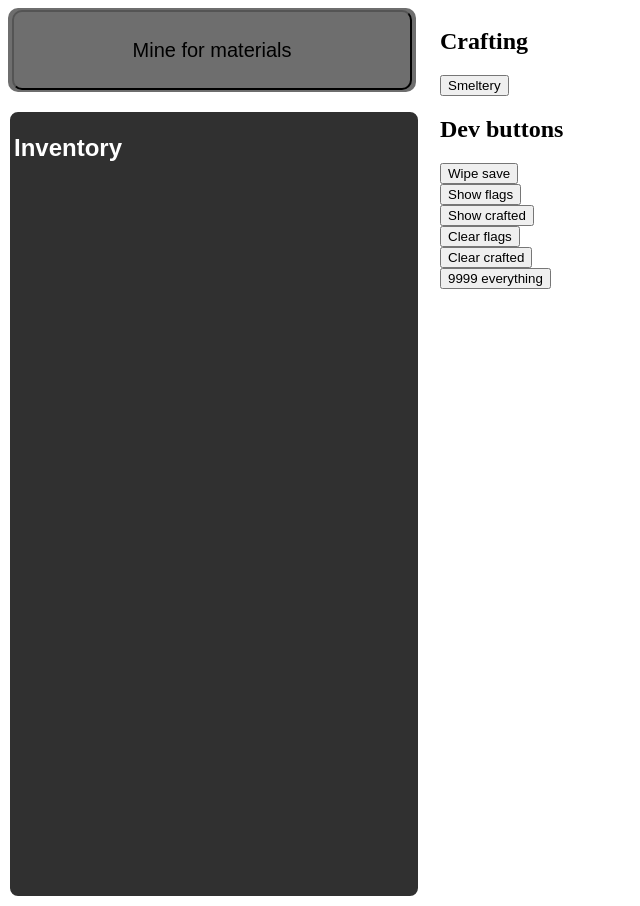
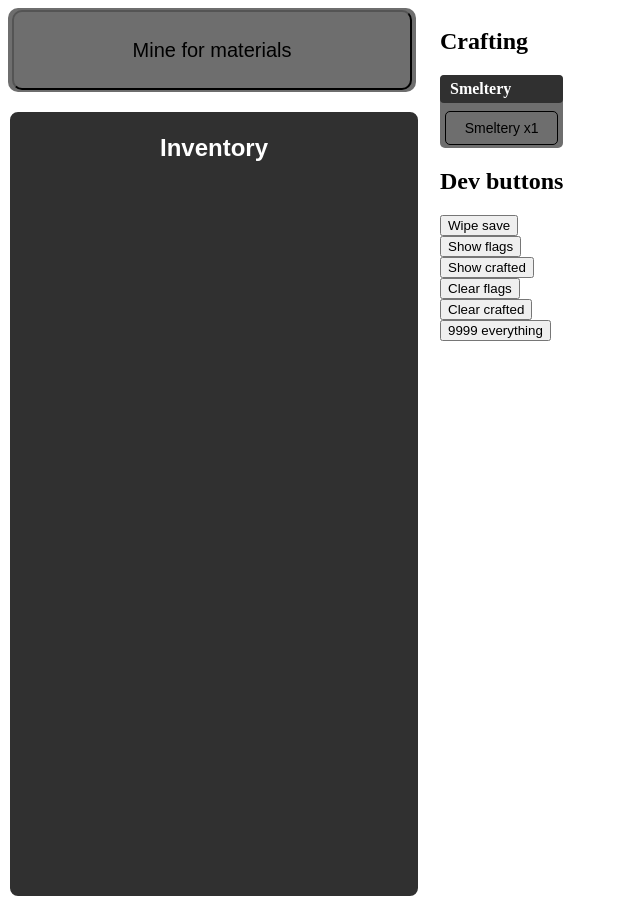
Before and after one commit to victorAsksWhy/the-depths-game, a website built with Vite: page index.html in a window 1280 px wide. Both pictures are taken after a click on the element "Smeltery". Shown: the whole page, without its empty margins (0-640 px from the left). Built offline with nearby package versions, Linux system fonts and the light colour scheme; files whose address does not match are found by name.

Commit message:
Made stuff pretty
Fancy collapsing menu that was painful to build

```diff
--- a/src/crafting.ts
+++ b/src/crafting.ts
@@ -111,7 +111,6 @@ function meetsRequirements(recipe:Recipe):boolean{
     return true;
 }
 function craft(recipe:Recipe, count:number):boolean{
-    renderCraftingButtons();
     if(!meetsRequirements(recipe)){
         return false;
     }
@@ -143,7 +142,6 @@ function craft(recipe:Recipe, count:number):boolean{
         }
     }
     craftedOnce.add(recipe.id);
-    renderCraftingButtons();
     return true;
 }
 async function fetchRecipes():Promise<void>{
@@ -167,41 +165,54 @@ function buildRecipeMap(){
         recipeIDs[recipe.id] = recipe;
     }
 }
+function createButton(recipe: Recipe, count: number) {
+    const btn = document.createElement("button");
+    btn.textContent = `${recipe.humanName} x${count}`;
+    btn.dataset.recipeID = recipe.id;
+    btn.dataset.count = String(count);
+    btn.className="craftingButton";
+    btn.disabled = !meetsRequirements(recipe) || isBlocked(recipe);
+
+    return btn;
+}
 console.log(recipes);
-function renderCraftingButtons(){
+function renderCraftingButtons() {
     const container = document.getElementById("craftingButtons");
-    container!.innerHTML=""
-    const targets : number[] = [1,5,10,25,50,100,250,500]
-    for (const recipe of recipes){
-        console.log(recipe.isSpecial)
-        if (!meetsRequirements(recipe)){
-            continue;
-        }
-        if(isBlocked(recipe)){
-            continue;
-        }
-        if(recipe.isSpecial){
-            const newButton = document.createElement("button");
-            newButton.textContent = `${recipe.humanName}` ;
-            newButton.dataset.recipeID=recipe.id;
-            newButton.disabled=!meetsRequirements;
-            container?.appendChild(newButton);
-            container?.appendChild(document.createElement("br"));
-        }
+    if (!container) return;
+    container.innerHTML = "";
 
-        if(!recipe.isSpecial){
-            for (const target of targets){
-                const newButton = document.createElement("button");
-                newButton.textContent = `${recipe.humanName} x${target}` ;
-                newButton.dataset.recipeID=recipe.id;
-                newButton.dataset.count=String(target);
-                newButton.disabled=!meetsRequirements;
-                container?.appendChild(newButton);
-                container?.appendChild(document.createElement("br"));
+    const bulkTargets = [1, 5, 10, 25, 50, 100, 250, 500];
+
+    for (const recipe of recipes) {
+        if (!meetsRequirements(recipe) || isBlocked(recipe)) continue;
+
+        // Create collapsible container
+        const header = document.createElement("div");
+        header.className = "craft-header";
+        header.textContent = recipe.humanName;
+
+        const collapsible = document.createElement("div");
+        collapsible.className = "craft-container";
+
+        // Populate buttons inside
+        if (recipe.isSpecial) {
+            collapsible.appendChild(createButton(recipe,1));
+        } else {
+            for (const target of bulkTargets) {
+                collapsible.appendChild(createButton(recipe, target));
             }
         }
+        // Toggle expand/collapse on click
+        header.addEventListener("click", () => {
+            collapsible.classList.toggle("show");
+        });
+
+        // Append header + collapsible to container
+        container.appendChild(header);
+        container.appendChild(collapsible);
     }
 }
+
 const container = document.getElementById("craftingButtons");
 container?.addEventListener("click", (event)=>{
     const target = event.target as HTMLButtonElement; // as type HTMLButton...
@@ -214,7 +225,7 @@ container?.addEventListener("click", (event)=>{
         if (!recipe){
             return;
         }
-        craft(recipe,1);
+        craft(recipe,Number(target.dataset.count));
     }
     if (!target.dataset.count){
         const count=1;
@@ -222,7 +233,7 @@ container?.addEventListener("click", (event)=>{
         if (!recipe){
             return;
         }
-        craft(recipe,Number(count));
+        craft(recipe,1);
     }
 });
 
--- a/src/style.css
+++ b/src/style.css
@@ -15,10 +15,12 @@ body {
     font-size: 16px;
     font-family: Arial, Helvetica, sans-serif;
     color:white;
+    margin-left:5px;
 }
 #inventoryHead{
     font-family: Arial, Helvetica, sans-serif;
     color:white;
+    text-align: center;
 }
 #log{
     position: relative;
@@ -38,3 +40,60 @@ body {
     display:flex;
     gap: 20px;
 }
+.craft-header {
+    cursor: pointer;
+    font-weight: bold;
+    margin: 5px 0;
+    background-color: rgb(48,48,48);
+    color: #fff;
+    padding: 5px 10px;
+    border-radius: 4px;
+}
+
+.craft-container {
+    overflow: hidden;
+    max-height: 0;
+    transition: max-height 0.3s ease;
+    margin-left: 5px;
+    margin-right: 5px;
+}
+
+.craft-container.show {
+    max-height: 1000px; /* large enough for content */
+
+}
+
+.craft-container button {
+    display: block;
+    margin: 3px 0;
+}
+#craftingButtons{
+    background-color: rgb(110, 110, 110);
+    border-radius: 5px;
+}
+.craftingButton {
+    background-color: rgba(67,67,67, 0);
+    border: 1px solid rgb(0, 0, 0);
+    color: rgb(0, 0, 0);
+    padding: 8px 16px;
+    border-radius:5px;
+    width: 100%;
+    text-align: center;
+    text-decoration: none;
+    display: inline-block;
+    font-size: 14px;
+    cursor: pointer;
+}
+.craftingButton:hover{
+    background-color: rgba(255, 255, 255, 0.1);
+    border: 1px solid rgb(0, 0, 0);
+    color: rgb(0, 0, 0);
+    padding: 8px 16px;
+    border-radius:5px;
+    width: 100%;
+    text-align: center;
+    text-decoration: none;
+    display: inline-block;
+    font-size: 14px;
+    cursor: pointer;
+}
```
